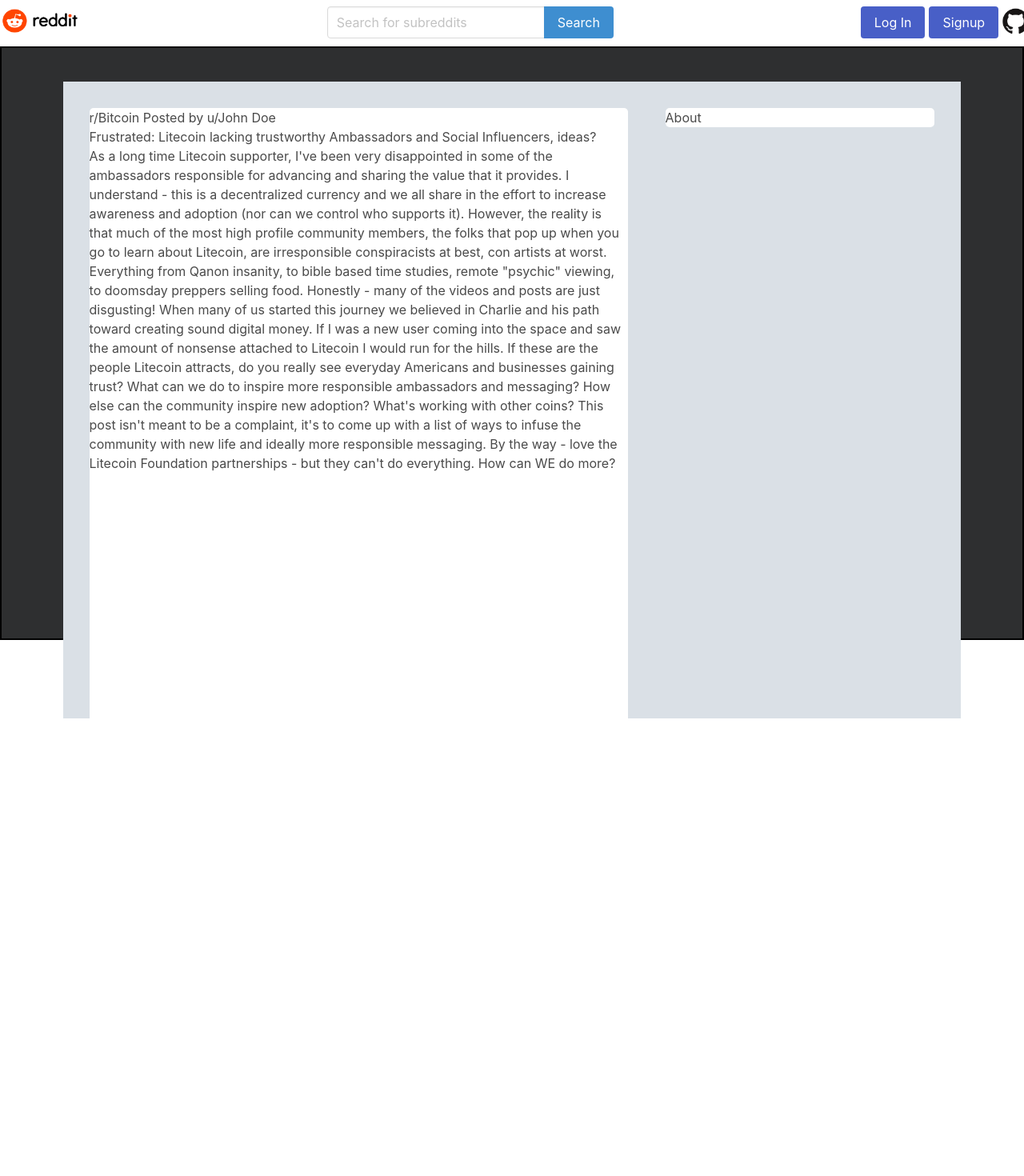
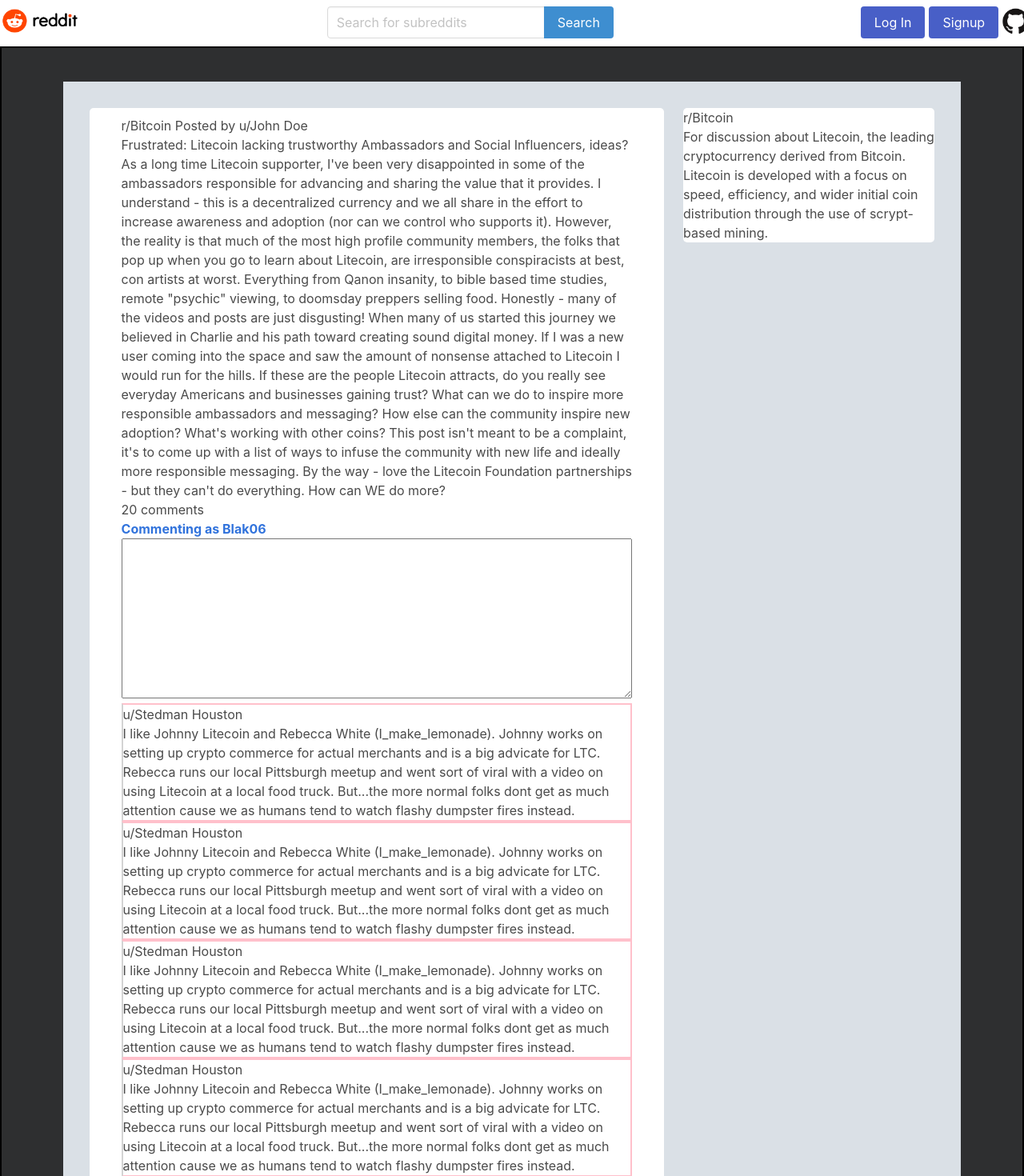
Before and after one commit to StedHouston/Reddit_Clone, a React (Create React App) app in the folder frontend/: page /subreddits/1/post/1 in a window 1280 px wide. Shown: the top 1470 px of the page at 80% size. Before the commit the page ends 931 px from the top, so only its background shows below. Built offline with nearby package versions, Linux system fonts and the light colour scheme; no server answers.

Commit message:
started work on comments component and working on post page

```diff
--- /dev/null
+++ b/frontend/src/components/Comment.css
@@ -0,0 +1,7 @@
+.Comment{
+    height: fit-content;
+    width: 100%;
+    border: 2px solid pink;
+    background-color: white;
+    border-left: 2px lightgrey solid;
+}
--- /dev/null
+++ b/frontend/src/components/Comment.js
@@ -0,0 +1,32 @@
+import React from 'react';
+import './Comment.css'
+
+
+
+
+function Comment(){
+
+
+
+
+
+    return (
+        <div className="Comment">
+            <div>u/Stedman Houston</div>
+            <div>
+            I like Johnny Litecoin and Rebecca White
+            (I_make_lemonade). Johnny works on setting
+            up crypto commerce for actual merchants and
+            is a big advicate for LTC. Rebecca runs our
+            local Pittsburgh meetup and went sort of viral
+            with a video on using Litecoin at a local food
+            truck. But...the more normal folks dont get as
+            much attention cause we as humans tend to watch
+            flashy dumpster fires instead.
+            </div>
+        </div>
+    )
+
+}
+
+export default Comment;
--- a/frontend/src/components/PostPage.css
+++ b/frontend/src/components/PostPage.css
@@ -1,7 +1,7 @@
 .PostPage{
     border: 2px solid black;
     background-color: rgb(46,47,48);
-    height: 100vh;
+    height: 100%;
     width: 100%;
 }
 
@@ -17,7 +17,7 @@
 }
 
 .PostPage__PostandComments{
-    width: 60%;
+    width: 64%;
 }
 
 .PostPage__Post{
@@ -27,12 +27,13 @@
     border-radius: 5px;
     margin-top: 33px;
     margin-left: 33px;
+    padding: 10px 40px 40px 40px;
 }
 
 .PostPage__About{
     background-color: white;
     height: fit-content;
-    width: 30%;
+    width: 28%;
     border-radius: 5px;
     margin-top: 33px;
     margin-right: 33px;
--- a/frontend/src/components/PostPage.js
+++ b/frontend/src/components/PostPage.js
@@ -1,5 +1,6 @@
 import React from 'react';
 import AboutCommunity from './AboutCommunity';
+import Comment from './Comment';
 import './PostPage.css';
 
 
@@ -22,10 +23,25 @@
                             <div>Frustrated: Litecoin lacking trustworthy Ambassadors and Social Influencers, ideas?</div>
                             <div>As a long time Litecoin supporter, I've been very disappointed in some of the ambassadors responsible for advancing and sharing the value that it provides. I understand - this is a decentralized currency and we all share in the effort to increase awareness and adoption (nor can we control who supports it). However, the reality is that much of the most high profile community members, the folks that pop up when you go to learn about Litecoin, are irresponsible conspiracists at best, con artists at worst.
                                 Everything from Qanon insanity, to bible based time studies, remote "psychic" viewing, to doomsday preppers selling food. Honestly - many of the videos and posts are just disgusting! When many of us started this journey we believed in Charlie and his path toward creating sound digital money. If I was a new user coming into the space and saw the amount of nonsense attached to Litecoin I would run for the hills. If these are the people Litecoin attracts, do you really see everyday Americans and businesses gaining trust?
-                                What can we do to inspire more responsible ambassadors and messaging? How else can the community inspire new adoption? What's working with other coins? This post isn't meant to be a complaint, it's to come up with a list of ways to infuse the community with new life and ideally more responsible messaging. By the way - love the Litecoin Foundation partnerships - but they can't do everything. How can WE do more?</div>
+                                What can we do to inspire more responsible ambassadors and messaging? How else can the community inspire new adoption? What's working with other coins? This post isn't meant to be a complaint, it's to come up with a list of ways to infuse the community with new life and ideally more responsible messaging. By the way - love the Litecoin Foundation partnerships - but they can't do everything. How can WE do more?
+                            </div>
+                            <div>
+                                20 comments
+                            </div>
+                            <div style={{color: 'rgb(49,115,220)', fontWeight: 'bold'}}>
+                                Commenting as Blak06
+                            </div>
+                            <textarea style={{height: '200px', width:'100%', fontSize: '20px', padding: '15px'}}></textarea>
+                            <Comment/>
+                            <Comment/>
+                            <Comment/>
+                            <Comment/>
                         </div>
                     </div>
-                    <div className="PostPage__About">About</div>
+                    <div className="PostPage__About">
+                        r/Bitcoin
+                        <div>For discussion about Litecoin, the leading cryptocurrency derived from Bitcoin. Litecoin is developed with a focus on speed, efficiency, and wider initial coin distribution through the use of scrypt-based mining.</div>
+                    </div>
                 </div>
             </div>
         </>
```
